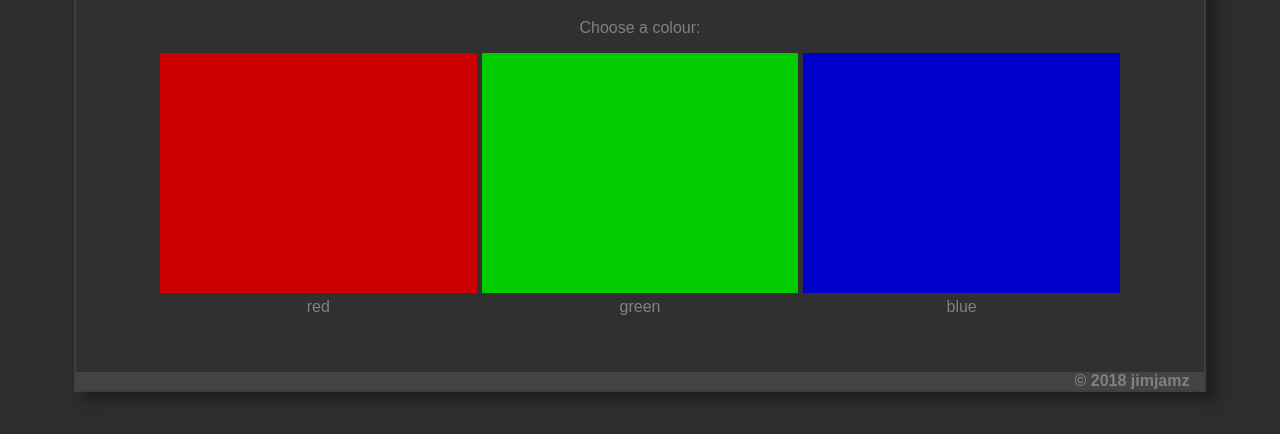
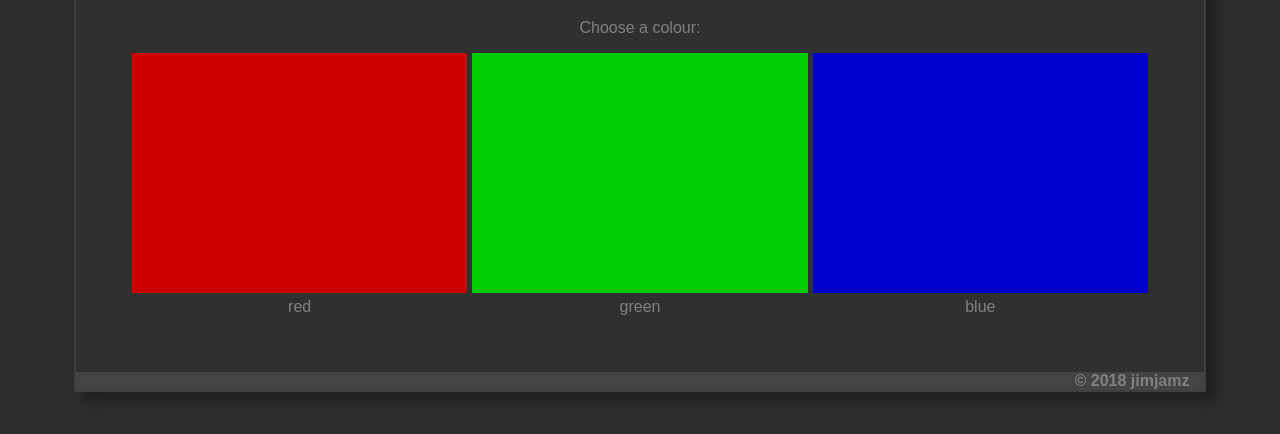
Before and after one commit to jimjamz/colours, a plain HTML site: page index.html in a window 1280 px wide. Shown: the part 126-560 px from the top of the page. Drawn offline with Linux system fonts and the light colour scheme.

Commit message:
Corrected the margin-width for the colours-grid

```diff
--- a/style.css
+++ b/style.css
@@ -60,9 +60,8 @@ blue {
     display: grid;
     grid-template-columns: repeat(3, 1fr);
     grid-gap: 5px;
-    margin-left:auto;
-    margin-right:auto;
-    max-width: 960px;
+    margin-left: 5%;
+    margin-right: 5%;
     overflow: hidden;
 }
 
```
